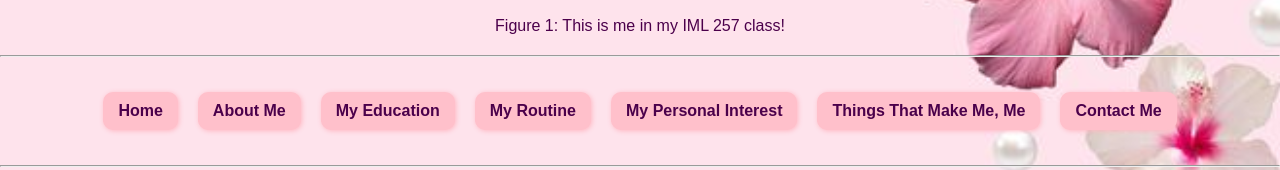
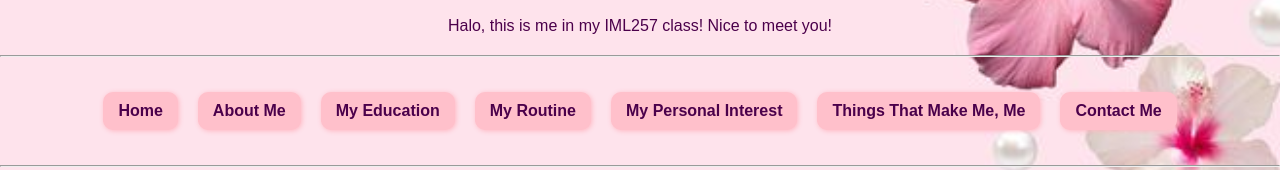
Before and after one commit to damia005/IML254-MyPersonalWebsite, a plain HTML site: page index.html in a window 1280 px wide. Shown: the part 1149-1319 px from the top of the page. Drawn offline with Linux system fonts and the light colour scheme.

Commit message:
Update index.html

```diff
--- a/index.html
+++ b/index.html
@@ -122,7 +122,7 @@
   </p>
 
   <img src="images/me.jpg" class="profile-img" alt="This is a picture of me">
-  <p class="caption">Figure 1: This is me in my IML 257 class!</p>
+  <p class="caption"> Halo, this is me in my IML257 class! Nice to meet you!</p>
   <hr>
   <nav>
     <a href="index.html">Home</a>
```
